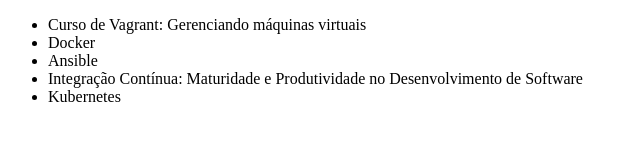
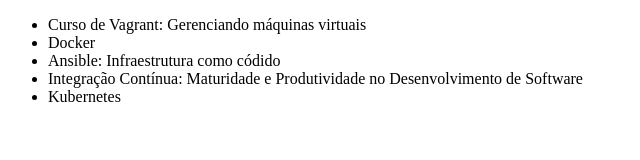
Before and after one commit to mrondfer/curso_git_alura, a plain HTML site: page index.html in a window 1280 px wide. Shown: the whole page, without its empty margins (0-640 px from the left). Drawn offline with Linux system fonts and the light colour scheme.

Commit message:
Mudando nome do curso de Ansible

```diff
--- a/index.html
+++ b/index.html
@@ -8,7 +8,7 @@
     <ul>
         <li>Curso de Vagrant: Gerenciando máquinas virtuais</li>
         <li>Docker</li>
-        <li>Ansible</li>
+        <li>Ansible: Infraestrutura como códido </li>
         <li>Integração Contínua: Maturidade e Produtividade no Desenvolvimento de Software</li>
 	<li>Kubernetes</li>
     </ul>
```
